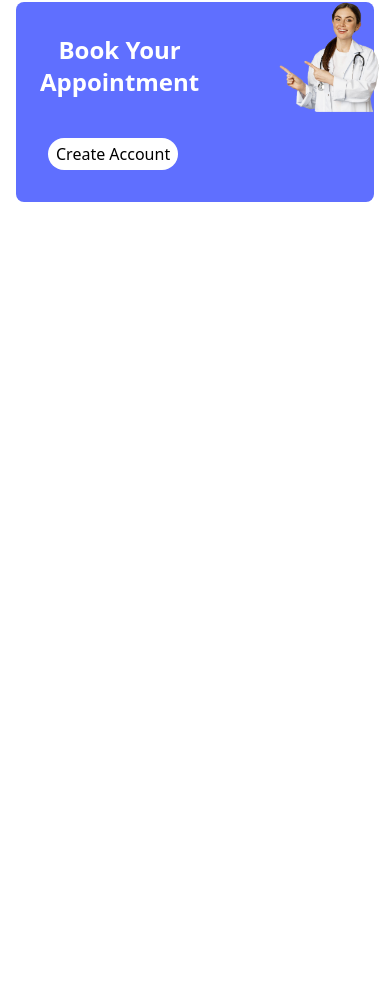
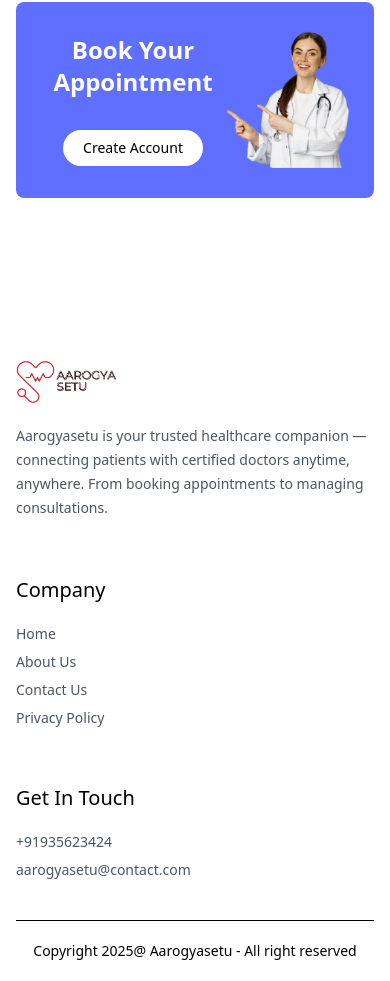
Before and after one commit to priyansudash1999/Aarogyasetu, a React (Vite) app in the folder frontend/: page / in a window 390 px wide. Shown: the part 3490-4471 px from the top of the page. Before the commit the page ends 3772 px from the top, so only its background shows below. Built offline with nearby package versions, Linux system fonts and the light colour scheme.

Commit message:
feat(footer): add responsive footer section with logo, links, contact info

```diff
--- a/frontend/src/App.jsx
+++ b/frontend/src/App.jsx
@@ -1,7 +1,8 @@
 import React from 'react'
 import {Route, Routes} from "react-router-dom"
 import { About, Appointments, Contact, Doctors, Home, Login, MyAppointment, Profile } from './pages'
-import { Navbar } from './components'
+import { Navbar, Footer } from './components'
+
 
 const App = () => {
   return (
@@ -18,6 +19,7 @@ const App = () => {
         <Route path='/my-appointments' element={<MyAppointment />}/>
         <Route path='/appointments/:docId' element={<Appointments />}/>
       </Routes>
+      <Footer />
     </div>
   )
 }
--- a/frontend/src/components/Banner.jsx
+++ b/frontend/src/components/Banner.jsx
@@ -1,25 +1,33 @@
 import React from 'react'
-import {assets} from "../assets/assets"
-import {useNavigate} from "react-router-dom"
+import { assets } from "../assets/assets"
+import { useNavigate } from "react-router-dom"
 
 const Banner = () => {
-
   const navigate = useNavigate()
 
   return (
-    <div className='flex bg-primary rounded-lg px-6 sm:px-10 ms:px-14 lg:px-20 my-20 md:mx-10 '>
+    <div className="flex items-center justify-between bg-primary rounded-lg px-6 sm:px-10 md:px-14 lg:px-20 my-20 md:mx-10 overflow-hidden">
       {/* Left side */}
-      <div className='flex-1 py-8 sm:py-10 md:py-16 lg:py-24 lg:pl-5'>
-        <div className='text-xl sm:text-2xl md:text-3xl lg:text-5xl font-semibold text-white'>
-          <p className='text-center md:text-left text-2xl md:text-4xl'>Book Your Appointment</p>
-          <p className='mt-4 hidden md:block text-2xl md:text-4xl'>With 100+ Trusted Doctors</p>
+      <div className="flex-1 py-8 sm:py-10 md:py-16 lg:py-24 text-center md:text-left">
+        <div className="text-2xl sm:text-3xl md:text-4xl lg:text-5xl font-semibold text-white">
+          <p>Book Your Appointment</p>
+          <p className="mt-3 hidden md:block">With 100+ Trusted Doctors</p>
         </div>
-        <button onClick={() => navigate('/login')} className='mt-10 ml-2 sm:text-base hover:scale-105 transition-all text-black bg-white px-2 py-1 rounded-full cursor-pointer active:bg-black active:text-white items-center md:ml-[3%]'>Create Account</button>
+        <button
+          onClick={() => navigate('/login')}
+          className="mt-8 sm:mt-10 text-sm sm:text-base hover:scale-105 transition-all text-black bg-white px-5 py-2 rounded-full cursor-pointer active:bg-black active:text-white"
+        >
+          Create Account
+        </button>
       </div>
 
-      {/* Right side  */}
-      <div className='md:w-1/2 lg:w-[370px]'>
-        <img src={assets.appointment_img} alt="" className='w-2/3 ml-20 md:w-full  border-0 right-0' />
+      {/* Right side */}
+      <div className="shrink-0 w-[40%] sm:w-[35%] md:w-[30%] lg:w-[370px] flex justify-center md:justify-end">
+        <img
+          src={assets.appointment_img}
+          alt="Appointment illustration"
+          className="w-full h-auto max-w-[370px]"
+        />
       </div>
     </div>
   )
--- /dev/null
+++ b/frontend/src/components/Footer.jsx
@@ -0,0 +1,44 @@
+import React from 'react'
+import { assets } from '../assets/assets'
+
+const Footer = () => {
+  return (
+    <div className='md:mx-10'>
+      <div className='flex flex-col sm:grid grid-cols-[3fr_1fr_1fr] gap-14 my-10 mt-40 text-sm '>
+        {/* First Column or Left section */}
+        <div>
+          <img src={assets.logo} alt="" className='w-[100px] mb-5 '/>
+          <p className='w-full md:w-2/3 text-gray-600 leading-6'>Aarogyasetu is your trusted healthcare companion — connecting patients with certified doctors anytime, anywhere. From booking appointments to managing consultations.</p>
+        </div>
+
+        {/* Second Column or Center section */}
+        <div>
+          <p className='text-xl font-medium mb-5'>Company</p>
+          <ul className='flex flex-col gap-2 text-gray-600'>
+            <li>Home</li>
+            <li>About Us</li>
+            <li>Contact Us</li>
+            <li>Privacy Policy</li>
+          </ul>
+        </div>
+
+        {/* Last Column or Right section */}
+        <div>
+          <p className='text-xl font-medium mb-5'>Get In Touch</p>
+          <ul className='flex flex-col gap-2 text-gray-600'>
+            <li>+91935623424</li>
+            <li>aarogyasetu@contact.com</li>
+          </ul>
+        </div>
+      </div>
+
+      {/* Copyright */}
+      <div>
+        <hr />
+        <p className='py-5 text-sm text-center'>Copyright 2025@ Aarogyasetu - All right reserved</p>
+      </div>
+    </div>
+  )
+}
+
+export default Footer
--- a/frontend/src/components/index.js
+++ b/frontend/src/components/index.js
@@ -3,6 +3,6 @@ import Header from "./Header";
 import Speciality from "./Speciality";
 import TopDoctors from "./TopDoctors";
 import Banner from "./Banner";
+import Footer from "./Footer";
 
-
-export {Navbar, Header, Speciality, TopDoctors, Banner}
+export {Navbar, Header, Speciality, TopDoctors, Banner, Footer}
```
